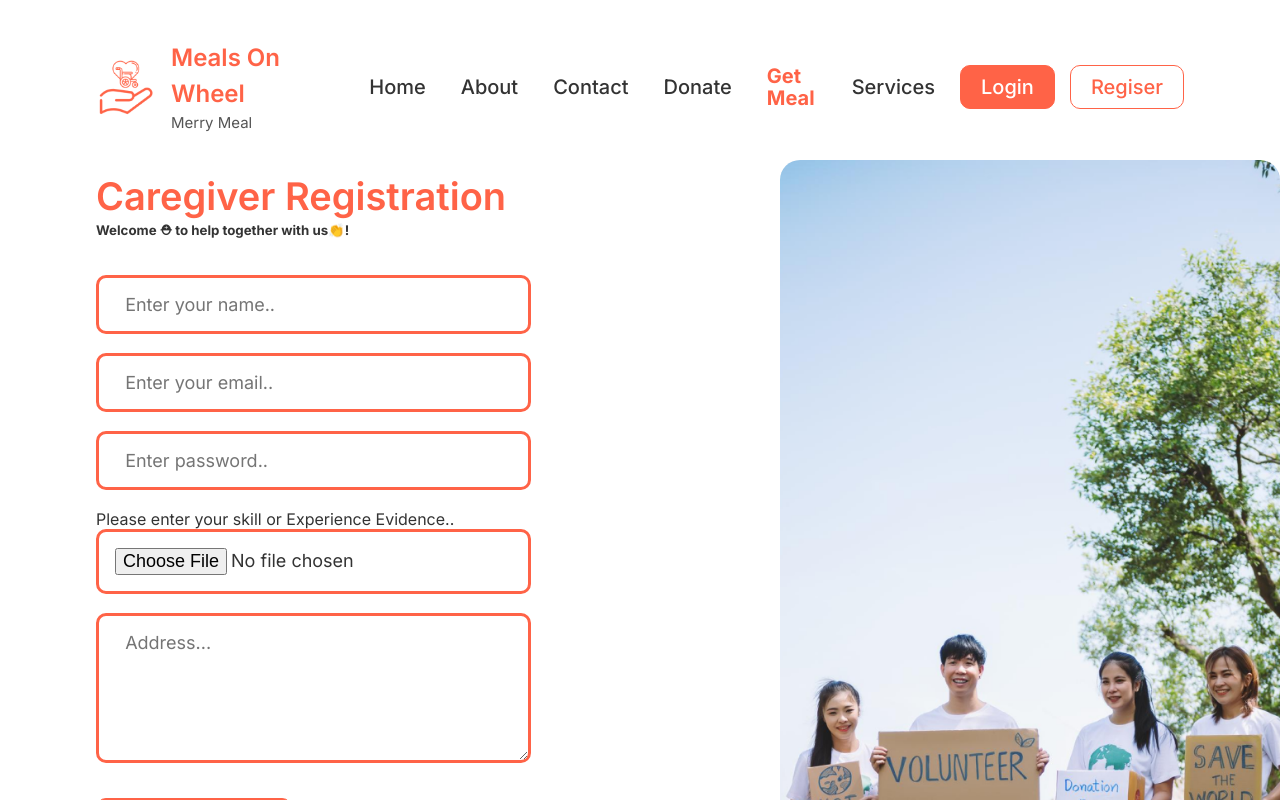
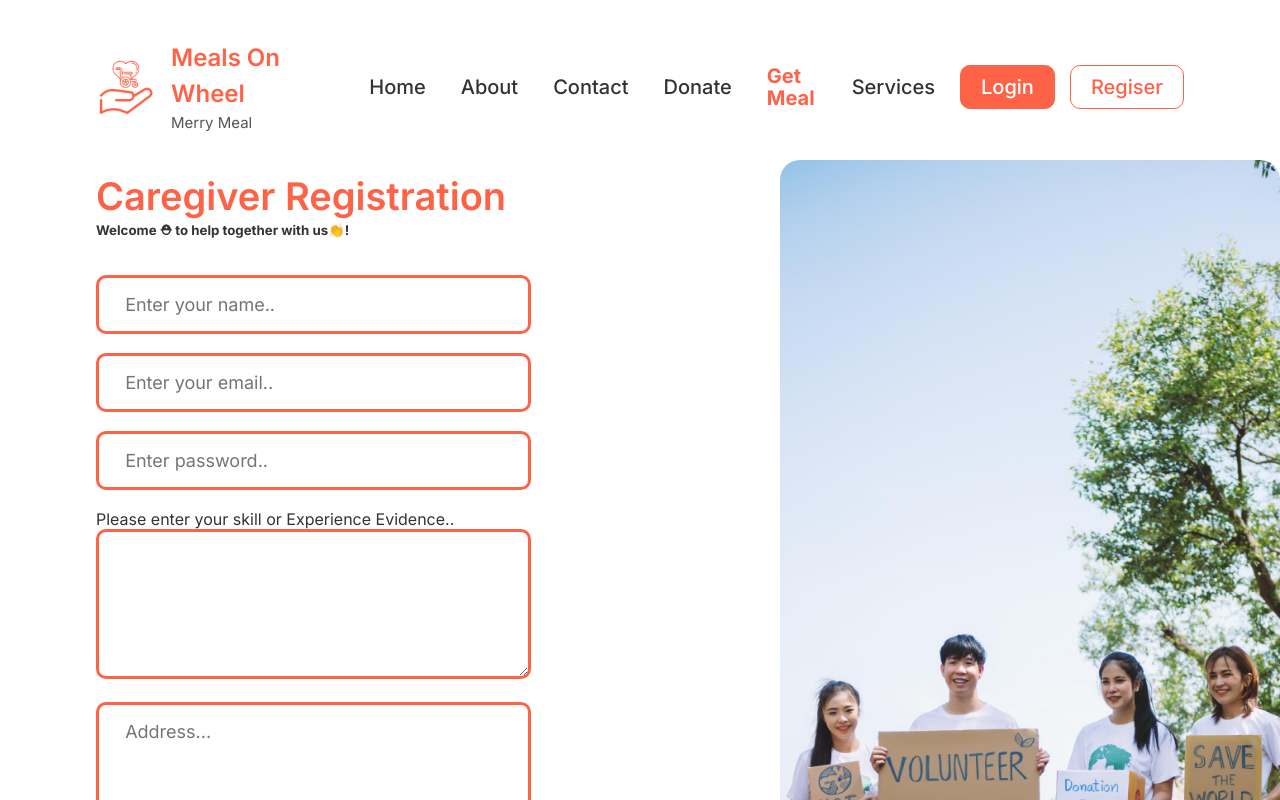
Before and after one commit to Rayy-007/meals-on-wheel-project, a React (Vite) app: page /register/caregiver in a window 1280 px wide. Shown: the top 800 px of the page. Built offline with nearby package versions, Linux system fonts and the light colour scheme.

Commit message:
the modified registration for caregiver

```diff
--- a/src/components/register/RegisterCareGiver.jsx
+++ b/src/components/register/RegisterCareGiver.jsx
@@ -7,7 +7,8 @@ const RegisterCareGiver = ({onHandleRegisterCaregiver}) => {
     username: "",
     email: "",
     password: "",
-    address: "",
+    caregiverQualificationandSkills: "",
+    address: ""
   });
 
   const handleInputChange = (e) => {
@@ -56,7 +57,12 @@ const RegisterCareGiver = ({onHandleRegisterCaregiver}) => {
         />
         <label>
           Please enter your skill or Experience Evidence..
-          <input type="file" name="file" required />
+          <textarea
+          type="text"
+          name="caregiverQualificationandSkills"
+          value={formData.caregiverQualificationandSkills}
+          onChange={handleInputChange}
+          required />
         </label>
 
         <textarea
```
